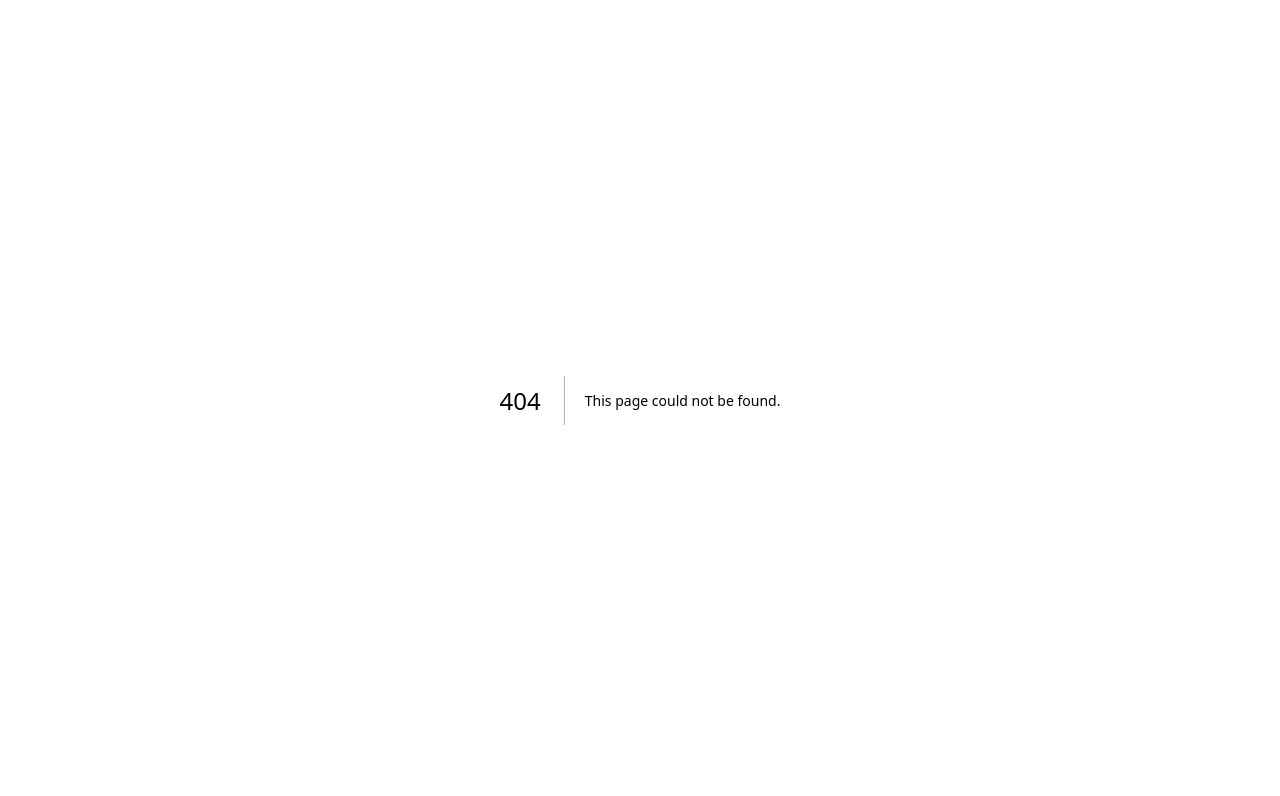
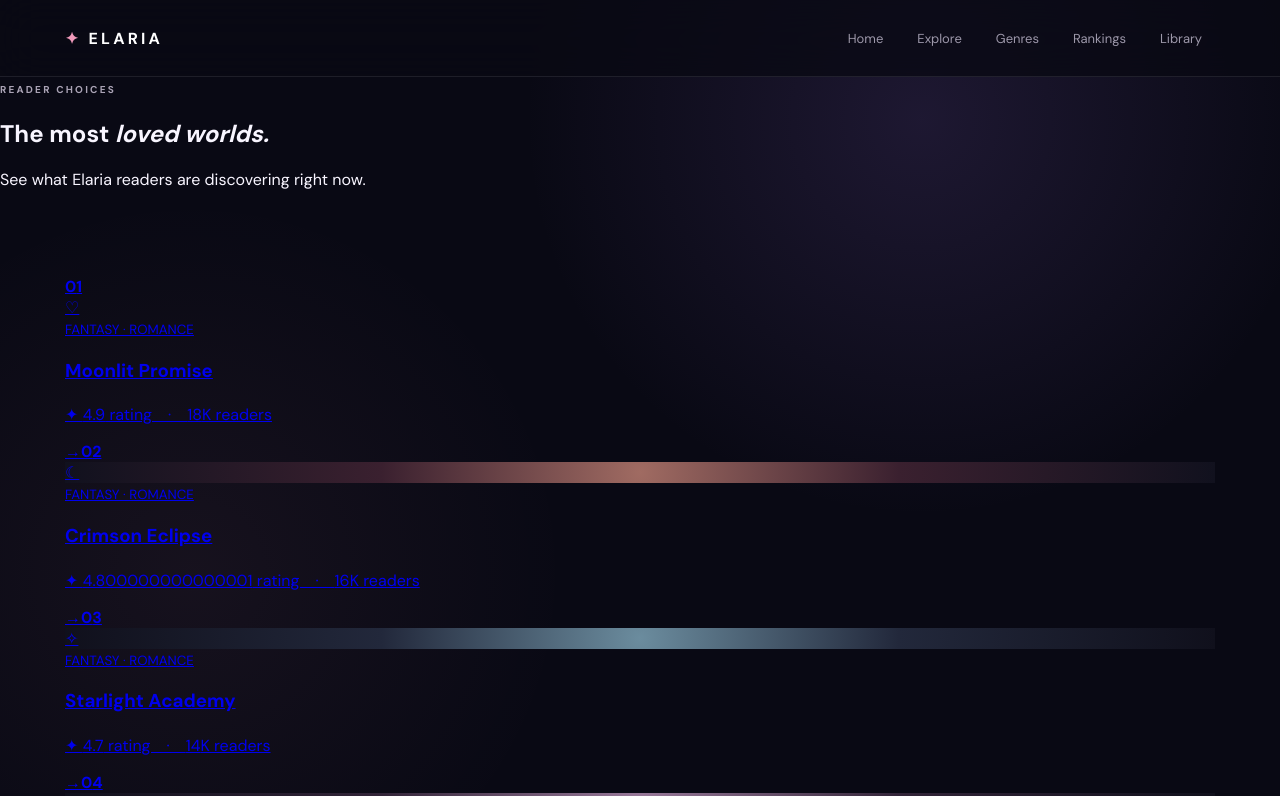
Before and after one commit to giithubrepo28/WhatsApp-Bot-Testing-, a Next.js app: page /rankings in a window 1280 px wide. Before the commit this address had no page. Shown: the top 796 px of the page. Built offline with nearby package versions, Linux system fonts and the light colour scheme.

Commit message:
Add working Rankings interface

```diff
--- /dev/null
+++ b/app/rankings/page.tsx
@@ -0,0 +1,3 @@
+import Link from 'next/link';
+const books=['Moonlit Promise','Crimson Eclipse','Starlight Academy','Celestial Oath','Whispering Realm'];
+export default function Rankings(){return <main className="fantasy"><header className="navWrap"><nav className="nav"><Link className="logo" href="/">✦ ELARIA</Link><div className="navLinks"><Link href="/">Home</Link><Link href="/explore">Explore</Link><Link href="/genres">Genres</Link><Link className="active" href="/rankings">Rankings</Link><Link href="/library">Library</Link></div></nav></header><section className="pageHero"><small className="label">READER CHOICES</small><h1>The most <i>loved worlds.</i></h1><p>See what Elaria readers are discovering right now.</p></section><section className="section"><div className="rankingList">{books.map((x,i)=><Link href={`/novel/${(i%4)+1}`} className="rankRow" key={x}><strong>0{i+1}</strong><div className={'rankCover c'+(i%4)}>{['♡','☾','✧','◈','✦'][i]}</div><div><small>FANTASY · ROMANCE</small><h3>{x}</h3><p>✦ {4.9-i*.1} rating　·　{18-i*2}K readers</p></div><b>→</b></Link>)}</div></section></main>}
```
